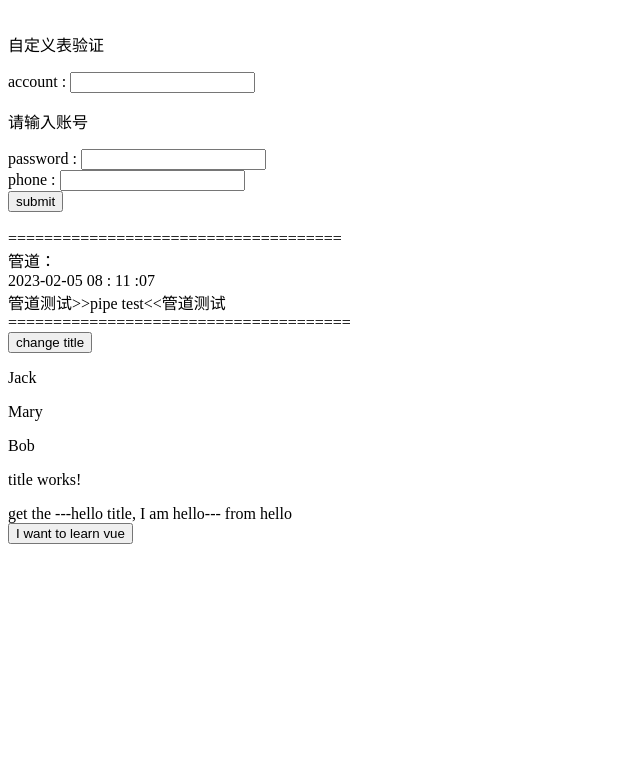
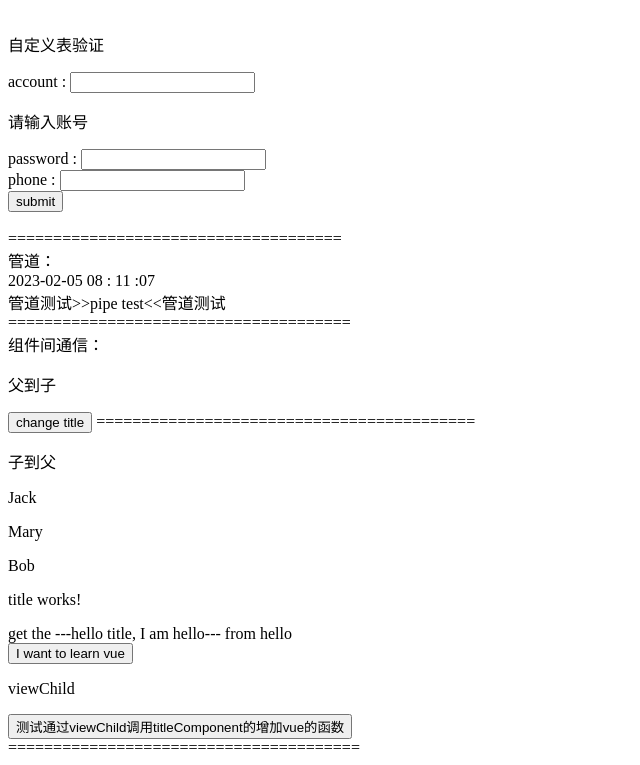
Before and after one commit to little-cat-sweet/AngularStudy, an Angular app: page / in a window 1280 px wide. Shown: the part 1438-2203 px from the top of the page, without its empty margins (0-640 px from the left). Before the commit the page ends 1990 px from the top, so only its background shows below. Built offline with nearby package versions, Linux system fonts and the light colour scheme.

Commit message:
ViewChild 通信

```diff
--- a/src/app/hello/hello.component.html
+++ b/src/app/hello/hello.component.html
@@ -110,6 +110,13 @@ age : <input type="text" [formControl]="age">
 {{pipeTest | test}}
 <br>
 ======================================<br>
+组件间通信： <br>
+<p>父到子</p>
 <button (click)="titleChange()">change title</button>
+==========================================
+<p>子到父</p>
 <p *ngFor="let item of list">{{item}}</p>
-<app-title [test1] = "giveToTitle" (addItem) = "addItemForList($event)"></app-title>
+<app-title #titleComponent [test1] = "giveToTitle" (addItem) = "addItemForList($event)"></app-title>
+<p>viewChild</p>
+<button (click)="addItemForList1()">测试通过viewChild调用titleComponent的增加vue的函数</button><br>
+=======================================<br>
--- a/src/app/hello/hello.component.ts
+++ b/src/app/hello/hello.component.ts
@@ -1,4 +1,4 @@
-import {Component, OnInit} from '@angular/core';
+import {Component, OnInit, ViewChild} from '@angular/core';
 import {FormBuilder, FormControl, FormGroup, Validator, Validators} from "@angular/forms";
 
 @Component({
@@ -48,6 +48,12 @@ export class HelloComponent implements OnInit {
 
   list : Array<string> = ["Jack", "Mary", "Bob"];
 
+  @ViewChild('titleComponent')
+  child : any;
+  addItemForList1(){
+    this.child.addItemForHello();
+  }
+
   addItemForList(str : string){
     this.list?.push(str);
   }
```
